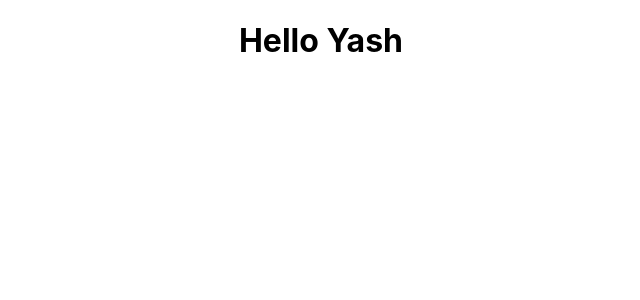
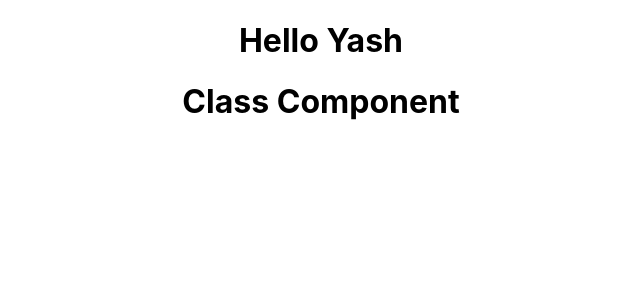
Before and after one commit to shahyash1136/react-tutorials, a React (Create React App) app: page / in a window 1280 px wide. Shown: the top 300 px of the page, without its empty margins (319-959 px from the left). Built offline with nearby package versions, Linux system fonts and the light colour scheme.

Commit message:
class component

```diff
--- a/src/App.js
+++ b/src/App.js
@@ -1,11 +1,14 @@
 import React from 'react';
 import logo from './logo.svg';
 import './App.css';
-import Greet from './components/Greet'
+import Greet from './components/Greet';
+import Welcome from './components/Welome'
+
 function App() {
     return (
         <div className="App">
             <Greet />
+            <Welcome />
         </div>
     );
 }
--- /dev/null
+++ b/src/components/Welome.js
@@ -0,0 +1,9 @@
+import React,{ Component } from 'react';
+
+class Welcome extends Component{
+    render(){
+        return <h1>Class Component</h1>
+    }
+}
+
+export default Welcome;
```
